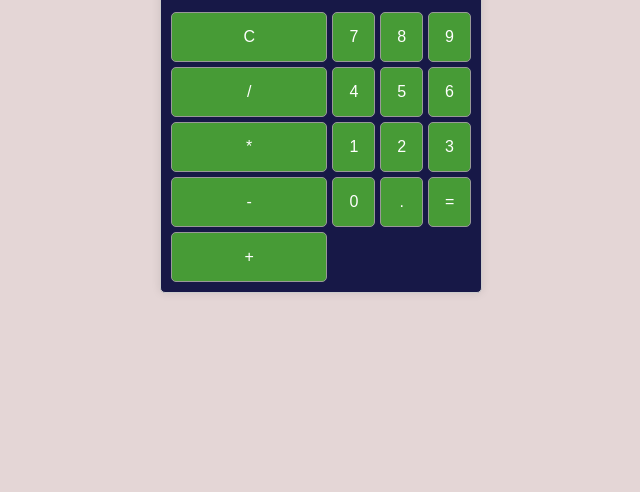
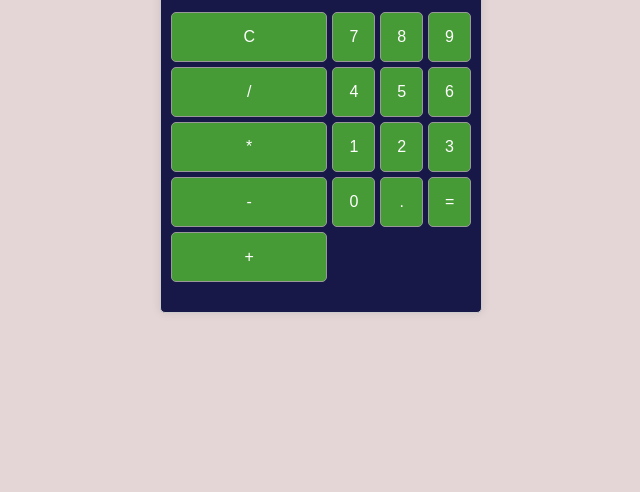
Before and after one commit to roeden/Browser-Calculator-, a plain HTML site: page index.html in a window 1280 px wide. Shown: the part 308-800 px from the top of the page, without its empty margins (319-959 px from the left). Drawn offline with Linux system fonts and the light colour scheme.

Commit message:
change padding

```diff
--- a/index.html
+++ b/index.html
@@ -27,6 +27,9 @@
             background-color: #171847;
             color: #fff;
             border-radius: 5px;
+           padding-top: 30px;
+           padding-bottom: 30px;
+
         }
 
         #calculator h1 {
@@ -66,9 +69,9 @@
         button:hover,
         button.pressed {
             background-color: #f32c09; /* Change the background color on hover or press */
-        }
+            transition-delay: 2ms       }
 
-        @media only screen and (max-width: 500px) {
+        @media only screen and (max-width: 600px) {
             #calculator {
                 width: 80%; /* Adjust the width for smaller screens */
                 grid-template-columns: repeat(4, 1fr);
```
